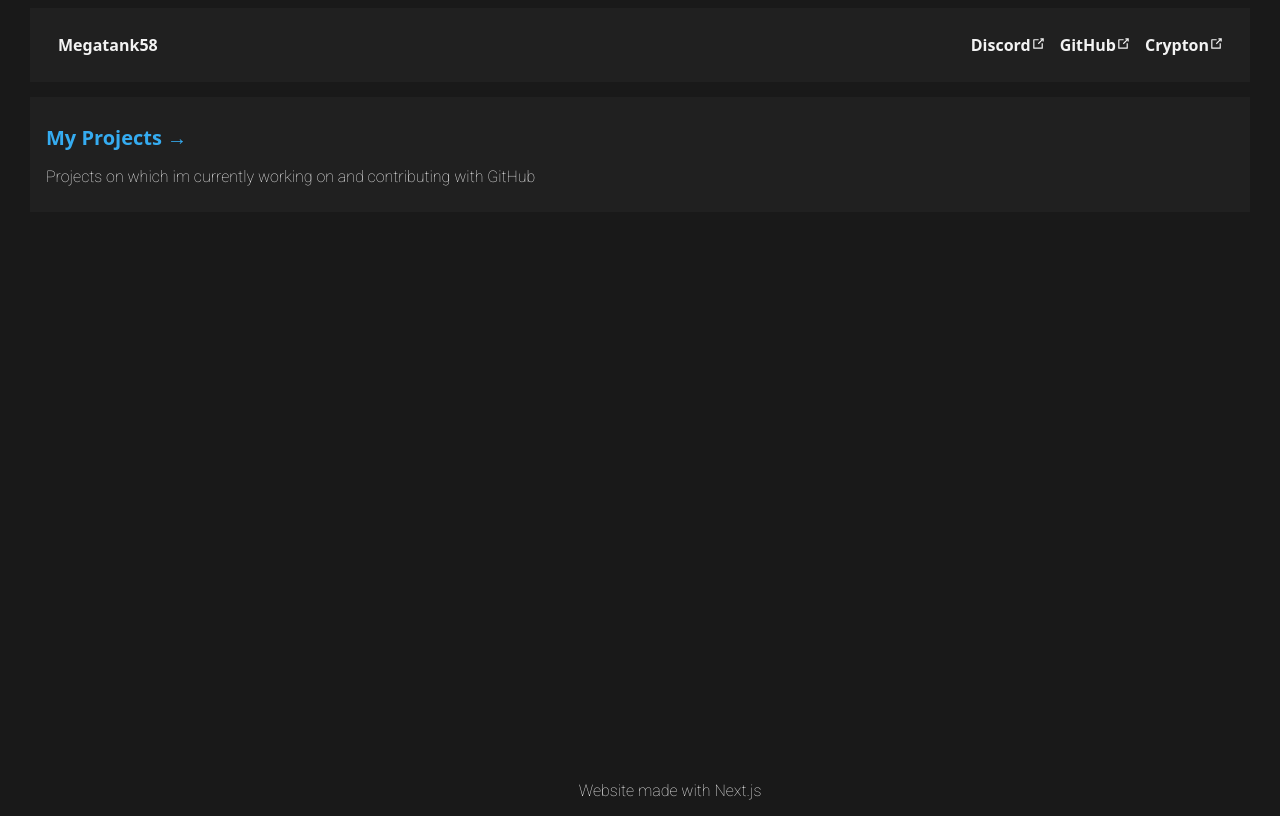
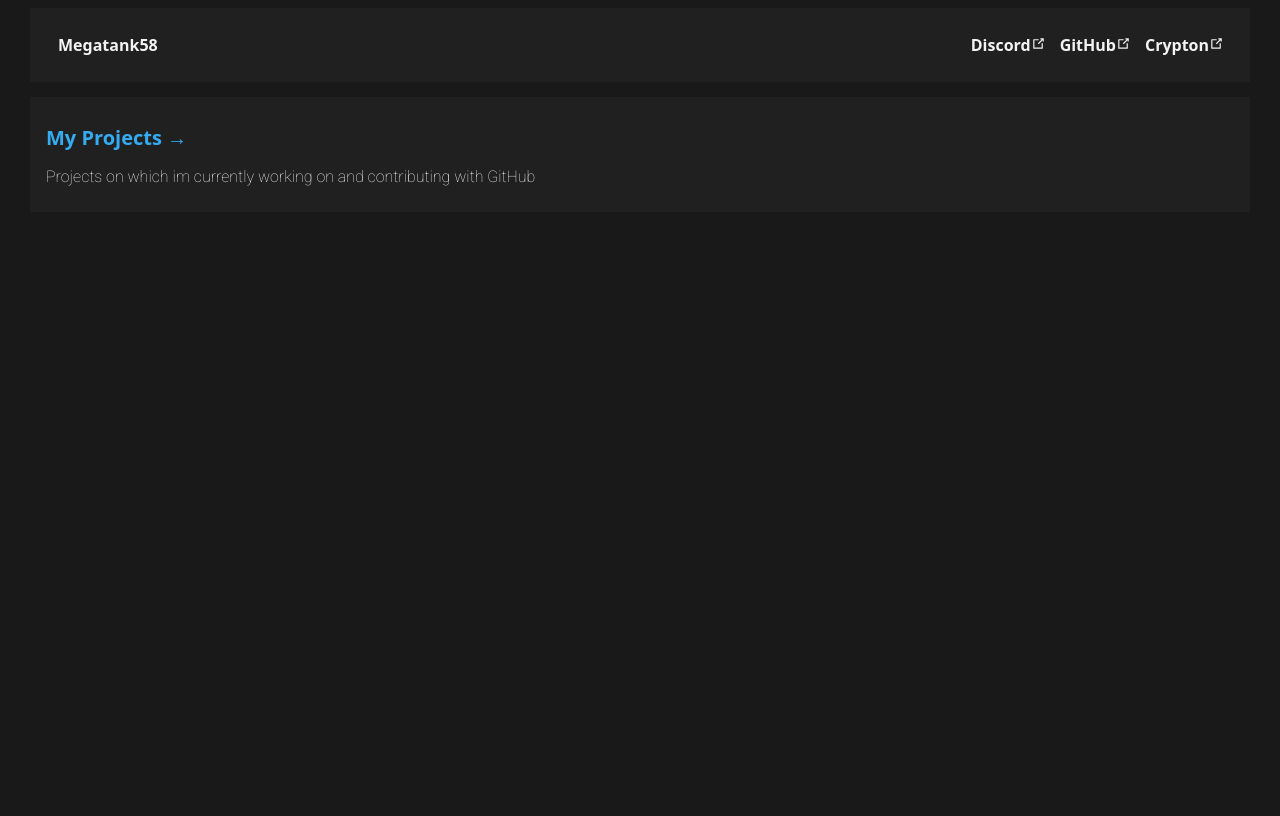
Before and after one commit to megatank58/website, a Next.js app: page / in a window 1280 px wide. Built offline with nearby package versions, Linux system fonts and the light colour scheme.

Commit message:
replaced footer with back buttton

```diff
--- a/components/Footer.js
+++ /dev/null
@@ -1,9 +0,0 @@
-import extras from "../styles/extras.module.css";
-
-export default function Footer() {
-    return (
-        <div className={`${extras.white} ${extras.center}`} id="footer">
-            Website made with Next.js
-        </div>
-    )
-}
--- /dev/null
+++ b/components/GoBack.js
@@ -0,0 +1,11 @@
+import { useRouter } from 'next/router'
+
+export default function GoBack() {
+    const router = useRouter();
+
+    if (router.pathname === "/") return (<></>)
+
+    return <span onClick={() => router.back()} className="footer" style={{ color: "#35acf1", fontFamily: "system-ui", fontWeight: "bold", }}>
+        ⇐ Back
+    </span >
+}
--- a/components/Layout.js
+++ b/components/Layout.js
@@ -1,12 +1,12 @@
 import Navbar from "./Navbar";
-import Footer from "./Footer";
+import GoBack from "./GoBack";
 
 export default function Layout({ children }) {
   return (
     <>
       <Navbar />
       <main>{children}</main>
-      <Footer />
+      <GoBack />
     </>
   );
 }
--- a/package.json
+++ b/package.json
@@ -6,6 +6,7 @@
     "dev": "next dev",
     "build": "next build",
     "start": "next start",
+    "prod": "next build && next start",
     "lint": "next lint"
   },
   "dependencies": {
--- a/styles/Navbar.module.css
+++ b/styles/Navbar.module.css
@@ -34,7 +34,7 @@
   .this a:not(:first-child) {
     display: none;
   }
-  .a.H-icon {
+  a.Hicon {
     float: right;
     display: block;
   }
@@ -50,11 +50,11 @@
       position: relative;
   }
 
-  .this.responsive a.H-icon {
+  .this.responsive a.Hicon {
     display: none;
   }
 
-  .this.responsive a.C-icon {
+  .this.responsive a.Cicon {
     display: block;
     float: right;
     position: absolute;
--- a/styles/extras.module.css
+++ /dev/null
@@ -1,22 +0,0 @@
-.white {
-  color: #f3f3f3;
-}
-
-.button {
-  color: white;
-  background-color: #35acf1;
-  border-radius: 8px;
-}
-
-.button:hover {
-  color: white;
-}
-
-.center {
-  text-align: center;
-}
-
-.bold {
-  font-family: system-ui;
-  font-weight: bold;
-}
--- a/styles/globals.css
+++ b/styles/globals.css
@@ -1,6 +1,13 @@
-@import url('https://fonts.googleapis.com/css2?family=Roboto:wght@100&display=swap');
+@import url("https://fonts.googleapis.com/css2?family=Roboto:wght@100&display=swap");
+
+html {
+  margin: 0;
+}
 
 body {
+  min-height: 100vh;
+  display: flex;
+  flex-direction: column;
   background-color: #191919;
   margin-left: 30px;
   margin-right: 30px;
@@ -12,10 +19,8 @@ a {
   text-decoration: none;
 }
 
-#footer {
-  position: fixed;
-  bottom: 0;
-  width: 100%;
+.footer {
+  margin-top: auto;
 }
 
 /**
@@ -49,7 +54,8 @@ a {
   background: #282c34;
   color: #abb2bf;
   text-shadow: 0 1px rgba(0, 0, 0, 0.3);
-   font-family: "Fira Code", "Fira Mono", Menlo, Consolas, "DejaVu Sans Mono", monospace;
+  font-family: "Fira Code", "Fira Mono", Menlo, Consolas, "DejaVu Sans Mono",
+    monospace;
   direction: ltr;
   text-align: left;
   white-space: pre;
@@ -83,15 +89,15 @@ a {
 /* Code blocks */
 pre[class*="language-"] {
   padding: 1em;
-   margin: .5em 0;
+  margin: 0.5em 0;
   overflow: auto;
   border-radius: 0.3em;
 }
 
 /* Inline code */
 :not(pre) > code[class*="language-"] {
-   padding: .2em .3em;
-   border-radius: .3em;
+  padding: 0.2em 0.3em;
+  border-radius: 0.3em;
   white-space: normal;
 }
 
@@ -196,7 +202,10 @@ a {
   color: #c678dd;
 }
 
- .language-javascript .token.template-string > .token.interpolation > .token.interpolation-punctuation.punctuation {
+.language-javascript
+  .token.template-string
+  > .token.interpolation
+  > .token.interpolation-punctuation.punctuation {
   color: #be5046;
 }
 
@@ -268,7 +277,7 @@ a {
 }
 
 .token.namespace {
-   opacity: .8;
+  opacity: 0.8;
 }
 
 /* scroll bar */
```
Lines whose indentation alone changed are shown as unchanged.
